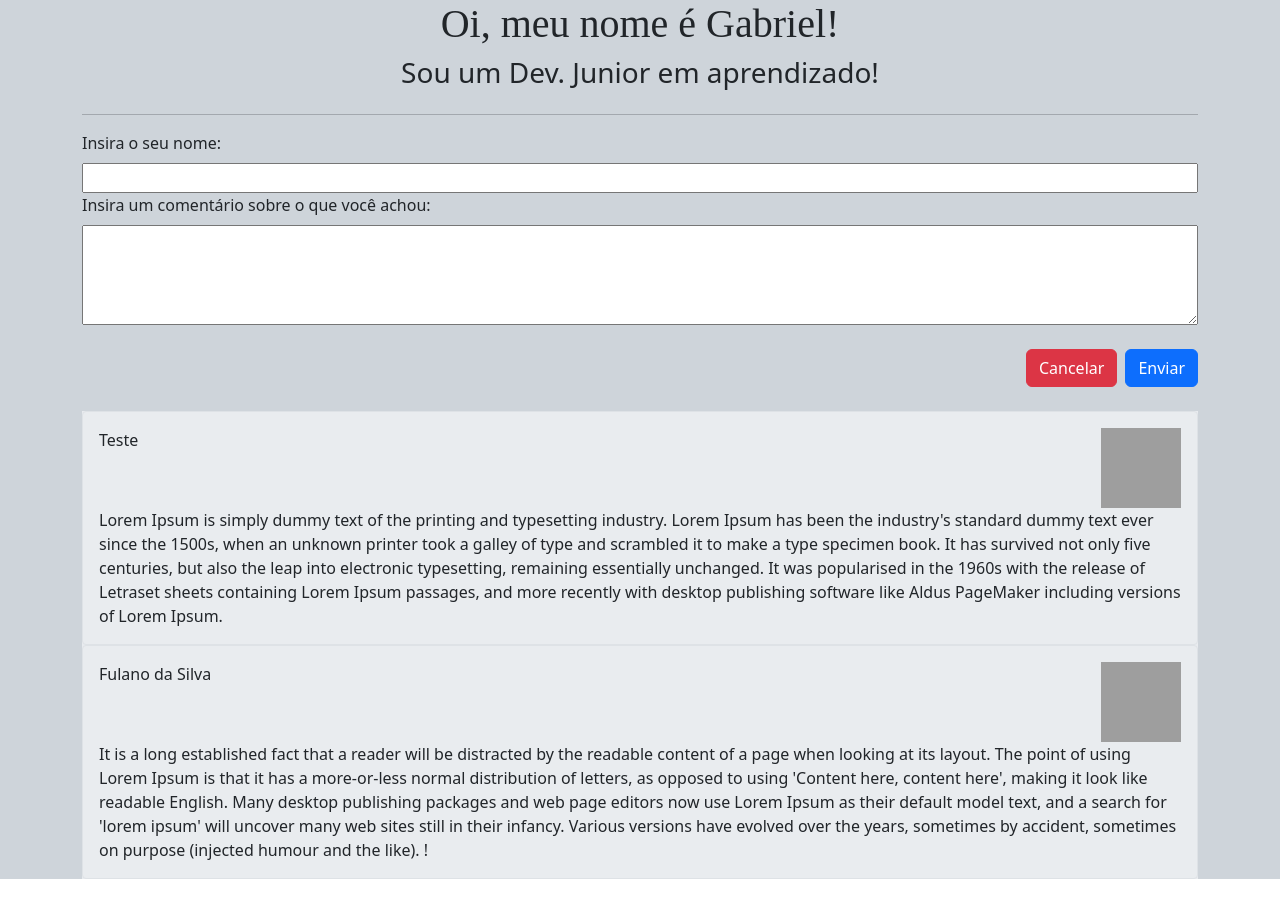
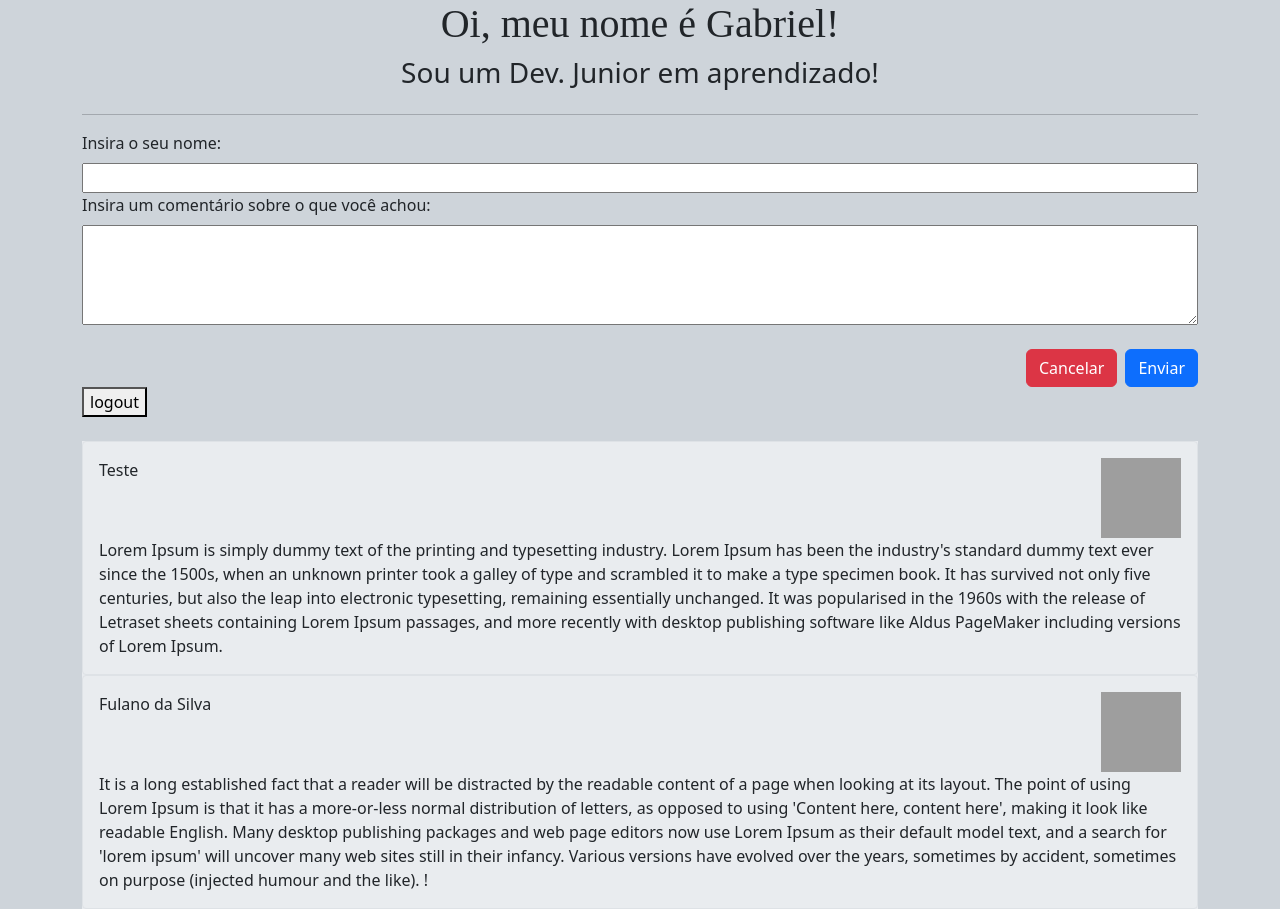
Before and after one commit to Starjed/meuProjetoApp, an Angular app: page / in a window 1280 px wide. Before the commit the page ends 879 px from the top, so only its background shows below. Built offline with nearby package versions, Linux system fonts and the light colour scheme; grey boxes are pictures that could not be loaded; a web font is replaced by a local one.

Commit message:
Adiciona parte para logout do usuário

```diff
--- a/src/app/comments/comments.component.html
+++ b/src/app/comments/comments.component.html
@@ -9,6 +9,8 @@
     <button type="button" class="btn btn-primary" (click)="enviaComment()">Enviar</button>
   </div>
 </ng-container>
+
+<button (click)="logout()">logout</button>
 
 <div class="card-wrapper bg-body-secondary mt-4">
   <mat-card class="example-card border" *ngFor="let comment of comments">
--- a/src/app/comments/comments.component.ts
+++ b/src/app/comments/comments.component.ts
@@ -1,17 +1,23 @@
-import {Component, EventEmitter, Input, Output} from "@angular/core";
-import {map, toArray} from "rxjs";
+import {Component, EventEmitter, Input, OnInit, Output} from "@angular/core";
+import {AuthService} from "../services/auth.service";
+import {Router} from "@angular/router";
+import {User} from "../models/User";
 
 export interface Comments {
   text: string;
   name: string;
 }
 
+
 @Component({
   selector: 'app-comments',
   templateUrl: './comments.component.html',
   styleUrls: ['./comments.component.scss']
 })
-export class CommentsComponent {
+export class CommentsComponent implements OnInit{
+
+  constructor(private auth: AuthService, private router: Router) {
+  }
 
   value = '';
   name = ''
@@ -37,4 +43,10 @@ export class CommentsComponent {
       this.value = '';
     }
   }
+
+  logout() {
+    this.auth.logout()
+    this.router.navigate(['/login'])
+  }
+
 }
```
